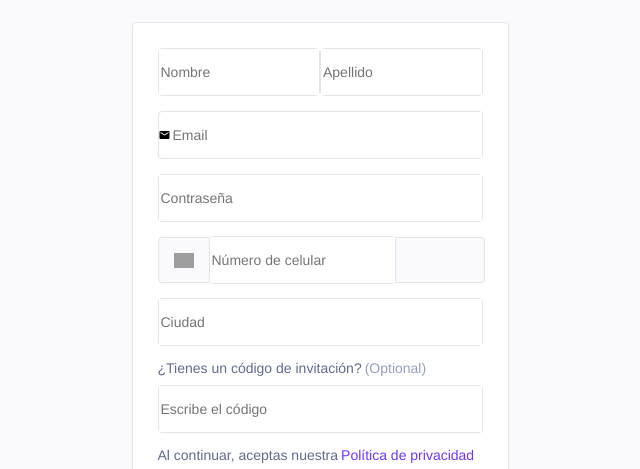
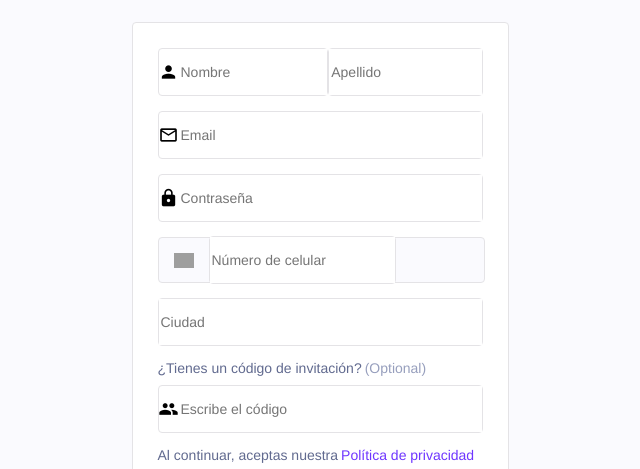
Before and after one commit to Isynopoulos1/react_challenge3, a React (Create React App) app: page / in a window 1280 px wide. Shown: the part 221-690 px from the top of the page, without its empty margins (320-960 px from the left). Built offline with nearby package versions, Linux system fonts and the light colour scheme; grey boxes are pictures that could not be loaded.

Commit message:
defining the icons

```diff
--- a/src/components/elements/Input/Input.styles.js
+++ b/src/components/elements/Input/Input.styles.js
@@ -24,5 +24,5 @@ export const InputStyle = styled.input`
 
 export const IconStyle = styled.span`
   font-family: "Material Icons";
-  font-size: 12px;
+  font-size: 20px;
 `;
--- a/src/components/layout/Register/Register.js
+++ b/src/components/layout/Register/Register.js
@@ -32,14 +32,14 @@ const Register = () => {
         </RegisterCta>
         <RegisterForm>
           <InputWrapper>
-            <Input placeholder="Nombre" />
+            <Input placeholder="Nombre" type="text" icon="person" />
             <Input placeholder="Apellido" />
           </InputWrapper>
           <EmailSection>
-            <Input placeholder="Email" type="email" icon="email" />
+            <Input placeholder="Email" type="email" icon="mail_outline" />
           </EmailSection>
           <PasswordSection>
-            <Input placeholder="Contraseña" type="password" />
+            <Input placeholder="Contraseña" type="password" icon="lock" />
           </PasswordSection>
           <PhoneField>
             <CountrySelector
@@ -57,7 +57,7 @@ const Register = () => {
             <Option>(Optional)</Option>
           </InviteCta>
           <GiftCode>
-            <Input placeholder="Escribe el código" type="text" />
+            <Input placeholder="Escribe el código" type="text" icon="people" />
           </GiftCode>
           <InviteCta>
             Al continuar, aceptas nuestra
```
